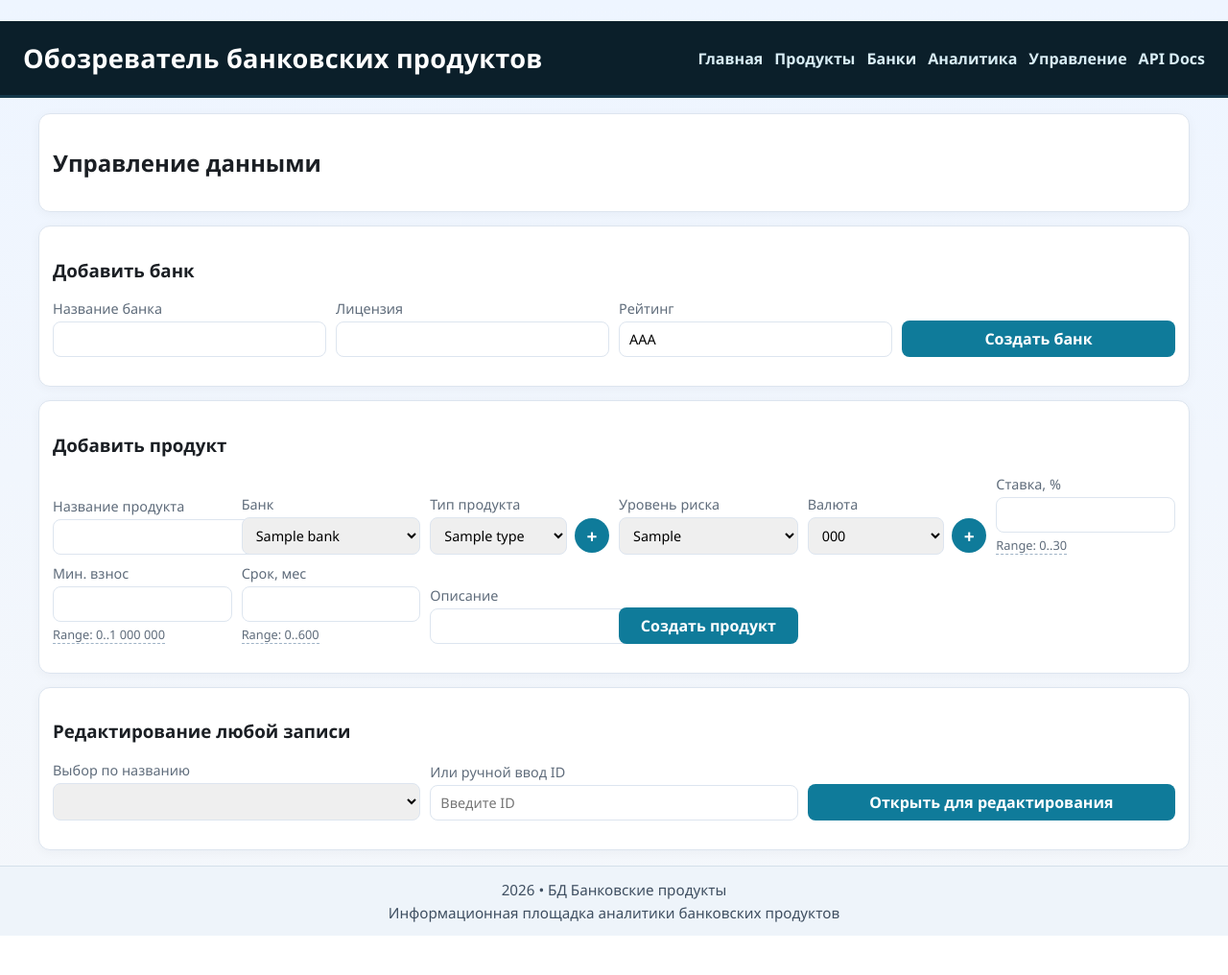
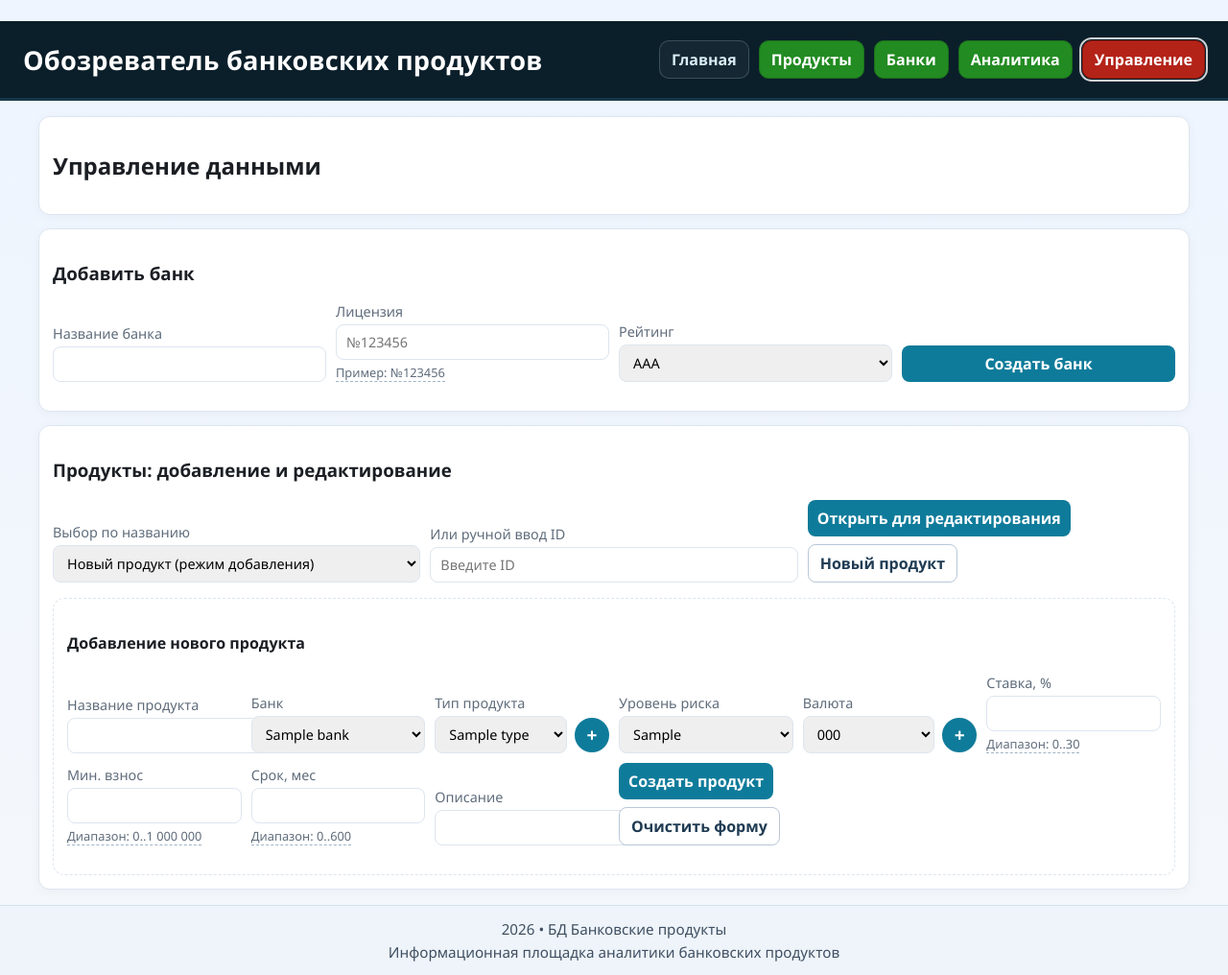
Before and after one commit to KMMoreplz/Database, a FastAPI app: page /manage in a window 1280 px wide. Shown: the whole page at 96% size. Before the commit the page ends 975 px from the top, so only its background shows below. Run offline with FastAPI, Linux system fonts and the light colour scheme; tables that the repository leaves empty hold one stand-in row (values such as "Sample post"); lists and menus that the app fills with data are empty; some libraries are stand-ins or nearby versions.

Commit message:
Правки 1

```diff
--- a/backend/app/main.py
+++ b/backend/app/main.py
@@ -43,6 +43,28 @@ DEPOSIT_MIN = 0.0
 DEPOSIT_MAX = 1_000_000.0
 TERM_MIN = 0
 TERM_MAX = 600
+DEFAULT_RATING_CHOICES = [
+    "AAA",
+    "AA+",
+    "AA",
+    "AA-",
+    "A+",
+    "A",
+    "A-",
+    "BBB+",
+    "BBB",
+    "BBB-",
+    "BB+",
+    "BB",
+    "BB-",
+    "B+",
+    "B",
+    "B-",
+    "CCC",
+    "CC",
+    "C",
+    "D",
+]
 
 
 def validate_product_limits(interest_rate: float, min_deposit: float, term_months: int):
@@ -820,6 +842,16 @@ def manage_page(
     types = db.execute(select(ProductType).order_by(ProductType.type_name)).scalars().all()
     risks = db.execute(select(RiskLevel).order_by(RiskLevel.id)).scalars().all()
     currencies = db.execute(select(Currency).order_by(Currency.currency_code)).scalars().all()
+    ratings_from_db = (
+        db.execute(select(Bank.rating).distinct().where(Bank.rating.is_not(None)).order_by(Bank.rating))
+        .scalars()
+        .all()
+    )
+    rating_choices: list[str] = []
+    for rating_value in [*DEFAULT_RATING_CHOICES, *ratings_from_db]:
+        clean_value = (rating_value or "").strip().upper()
+        if clean_value and clean_value not in rating_choices:
+            rating_choices.append(clean_value)
 
     product_options = (
         db.execute(
@@ -831,9 +863,6 @@ def manage_page(
         .all()
     )
     product_options = [row_to_dict(r) for r in product_options]
-
-    if not selected_product_id and product_options:
-        selected_product_id = int(product_options[0]["id"])
 
     selected_product = None
     if selected_product_id:
@@ -885,6 +914,7 @@ def manage_page(
             "types": types,
             "risks": risks,
             "currencies": currencies,
+            "rating_choices": rating_choices,
         },
     )
 
--- a/backend/app/static/style.css
+++ b/backend/app/static/style.css
@@ -6,6 +6,10 @@
   --line: #dde5ef;
   --accent: #0f7b9a;
   --danger: #b91c1c;
+  --tab-green: #228b22;
+  --tab-green-dark: #1b6f1b;
+  --tab-red: #b42318;
+  --tab-red-dark: #8d1b12;
 }
 
 * {
@@ -40,13 +44,38 @@ body {
 .topbar nav {
   display: flex;
   flex-wrap: wrap;
-  gap: 12px;
+  gap: 10px;
 }
 
-.topbar a {
+.nav-link {
   color: #d8edf5;
   text-decoration: none;
   font-weight: 700;
+  padding: 8px 12px;
+  border-radius: 10px;
+  border: 1px solid rgba(216, 237, 245, 0.2);
+  background: rgba(255, 255, 255, 0.04);
+}
+
+.nav-link:hover {
+  filter: brightness(1.05);
+}
+
+.nav-link.active {
+  outline: 2px solid rgba(255, 255, 255, 0.8);
+  outline-offset: 1px;
+}
+
+.nav-link.nav-green {
+  background: var(--tab-green);
+  border-color: var(--tab-green-dark);
+  color: #ffffff;
+}
+
+.nav-link.nav-admin {
+  background: var(--tab-red);
+  border-color: var(--tab-red-dark);
+  color: #ffffff;
 }
 
 main {
@@ -172,6 +201,28 @@ button {
   font-weight: 600;
 }
 
+.form-actions {
+  display: flex;
+  gap: 8px;
+  align-items: center;
+  flex-wrap: wrap;
+}
+
+.ghost-btn {
+  display: inline-flex;
+  align-items: center;
+  justify-content: center;
+  min-height: 36px;
+  padding: 8px 12px;
+  border-radius: 8px;
+  border: 1px solid #b8c7d8;
+  background: #ffffff;
+  color: #1f3b53;
+  text-decoration: none;
+  font-weight: 600;
+  cursor: pointer;
+}
+
 .inline-with-action {
   display: flex;
   gap: 8px;
@@ -207,6 +258,11 @@ button {
   display: flex;
   gap: 8px;
   justify-content: flex-end;
+}
+
+.warn {
+  color: #92400e;
+  font-weight: 600;
 }
 
 .danger-form {
--- a/backend/app/templates/banks.html
+++ b/backend/app/templates/banks.html
@@ -11,7 +11,10 @@
         {% endfor %}
       </select>
     </label>
-    <button type="submit">Искать</button>
+    <div class="form-actions">
+      <button type="submit">Искать</button>
+      <a class="ghost-btn" href="/banks">Очистить</a>
+    </div>
   </form>
 </section>
 
--- a/backend/app/templates/base.html
+++ b/backend/app/templates/base.html
@@ -9,13 +9,13 @@
 <body>
   <header class="topbar">
     <h1>{{ site_title }}</h1>
+    {% set current_path = request.url.path %}
     <nav>
-      <a href="/">Главная</a>
-      <a href="/products">Продукты</a>
-      <a href="/banks">Банки</a>
-      <a href="/analytics">Аналитика</a>
-      <a href="/manage">Управление</a>
-      <a href="/docs">API Docs</a>
+      <a class="nav-link {% if current_path == '/' %}active{% endif %}" href="/">Главная</a>
+      <a class="nav-link nav-green {% if current_path == '/products' %}active{% endif %}" href="/products">Продукты</a>
+      <a class="nav-link nav-green {% if current_path == '/banks' %}active{% endif %}" href="/banks">Банки</a>
+      <a class="nav-link nav-green {% if current_path == '/analytics' %}active{% endif %}" href="/analytics">Аналитика</a>
+      <a class="nav-link nav-admin {% if current_path == '/manage' %}active{% endif %}" id="manage-nav-link" href="/manage">Управление</a>
     </nav>
   </header>
 
@@ -27,5 +27,16 @@
     <div>{{ current_year }} • {{ footer_db_name }}</div>
     <div>{{ footer_site_desc }}</div>
   </footer>
+
+  <script>
+    document.addEventListener('DOMContentLoaded', function () {
+      const manageLink = document.getElementById('manage-nav-link');
+      if (!manageLink) return;
+
+      manageLink.addEventListener('click', function () {
+        alert('Вкладка "Управление" предназначена для администратора. Это учебная заглушка административного раздела.');
+      });
+    });
+  </script>
 </body>
 </html>
--- a/backend/app/templates/manage.html
+++ b/backend/app/templates/manage.html
@@ -13,89 +13,37 @@
     <label>Название банка
       <input name="bank_name" required />
     </label>
+
     <label>Лицензия
-      <input name="license_no" required />
+      <input
+        name="license_no"
+        required
+        pattern="№[0-9]{4,10}"
+        placeholder="№123456"
+        title="Формат: № и от 4 до 10 цифр"
+      />
+      <span class="field-note">Пример: №123456</span>
     </label>
+
     <label>Рейтинг
-      <input name="rating" value="AAA" required />
+      <select name="rating" required>
+        {% for item in rating_choices %}
+        <option value="{{ item }}">{{ item }}</option>
+        {% endfor %}
+      </select>
     </label>
+
     <button type="submit">Создать банк</button>
   </form>
 </section>
 
 <section class="card">
-  <h3>Добавить продукт</h3>
-  <form class="grid-form" method="post" action="/manage/products">
-    <label>Название продукта
-      <input name="product_title" required />
-    </label>
+  <h3>Продукты: добавление и редактирование</h3>
 
-    <label>Банк
-      <select name="bank_id" required>
-        {% for b in banks %}
-        <option value="{{ b.id }}">{{ b.bank_name }}</option>
-        {% endfor %}
-      </select>
-    </label>
-
-    <label>Тип продукта
-      <div class="inline-with-action">
-        <select name="type_id" required>
-          {% for t in types %}
-          <option value="{{ t.id }}">{{ t.type_name }}</option>
-          {% endfor %}
-        </select>
-        <button type="button" class="plus-btn" onclick="openDialog('typeDialog')">+</button>
-      </div>
-    </label>
-
-    <label>Уровень риска
-      <select name="risk_id" required>
-        {% for r in risks %}
-        <option value="{{ r.id }}">{{ r.category }}</option>
-        {% endfor %}
-      </select>
-    </label>
-
-    <label>Валюта
-      <div class="inline-with-action">
-        <select name="currency_id" required>
-          {% for c in currencies %}
-          <option value="{{ c.id }}">{{ c.currency_code }}</option>
-          {% endfor %}
-        </select>
-        <button type="button" class="plus-btn" onclick="openDialog('currencyDialog')">+</button>
-      </div>
-    </label>
-
-    <label>Ставка, %
-      <input name="interest_rate" type="number" min="0" max="30" step="0.01" title="Allowed range: 0..30" required />
-      <span class="field-note" title="Allowed range: 0..30">Range: 0..30</span>
-    </label>
-
-    <label>Мин. взнос
-      <input name="min_deposit" type="number" min="0" max="1000000" step="0.01" title="Allowed range: 0..1 000 000" required />
-      <span class="field-note" title="Allowed range: 0..1 000 000">Range: 0..1 000 000</span>
-    </label>
-
-    <label>Срок, мес
-      <input name="term_months" type="number" min="0" max="600" title="Allowed range: 0..600" required />
-      <span class="field-note" title="Allowed range: 0..600">Range: 0..600</span>
-    </label>
-
-    <label>Описание
-      <input name="description" />
-    </label>
-
-    <button type="submit">Создать продукт</button>
-  </form>
-</section>
-
-<section class="card">
-  <h3>Редактирование любой записи</h3>
   <form class="grid-form" method="get" action="/manage">
     <label>Выбор по названию
       <select name="selected_product_id">
+        <option value="">Новый продукт (режим добавления)</option>
         {% for p in product_options %}
         <option value="{{ p.id }}" {% if selected_product_id == p.id %}selected{% endif %}>
           {{ p.product_title }} ({{ p.bank_name }}) [ID={{ p.id }}]
@@ -108,82 +56,115 @@
       <input name="selected_product_id_manual" type="number" min="1" placeholder="Введите ID" />
     </label>
 
+    <div class="form-actions">
       <button type="submit">Открыть для редактирования</button>
+      <a class="ghost-btn" href="/manage">Новый продукт</a>
+    </div>
   </form>
 
+  {% if selected_product_id and not selected_product %}
+    <p class="warn">Запись с выбранным ID не найдена. Переключен режим добавления нового продукта.</p>
+  {% endif %}
+
+  <div class="card inner-card">
+    <h4>
       {% if selected_product %}
-  <div class="card inner-card">
-    <h4>Редактирование: {{ selected_product.product_title }} (ID={{ selected_product.id }})</h4>
+      Редактирование: {{ selected_product.product_title }} (ID={{ selected_product.id }})
+      {% else %}
+      Добавление нового продукта
+      {% endif %}
+    </h4>
 
-    <form class="grid-form" method="post" action="/manage/products/{{ selected_product.id }}/full">
+    <form
+      class="grid-form"
+      method="post"
+      id="product-form"
+      action="{% if selected_product %}/manage/products/{{ selected_product.id }}/full{% else %}/manage/products{% endif %}"
+    >
       <label>Название продукта
-        <input name="product_title" value="{{ selected_product.product_title }}" required />
+        <input name="product_title" value="{{ selected_product.product_title if selected_product else '' }}" required />
       </label>
 
       <label>Банк
         <select name="bank_id" required>
           {% for b in banks %}
-          <option value="{{ b.id }}" {% if selected_product.bank_id == b.id %}selected{% endif %}>{{ b.bank_name }}</option>
+          <option value="{{ b.id }}" {% if selected_product and selected_product.bank_id == b.id %}selected{% endif %}>{{ b.bank_name }}</option>
           {% endfor %}
         </select>
       </label>
 
       <label>Тип продукта
+        <div class="inline-with-action">
           <select name="type_id" required>
             {% for t in types %}
-          <option value="{{ t.id }}" {% if selected_product.type_id == t.id %}selected{% endif %}>{{ t.type_name }}</option>
+            <option value="{{ t.id }}" {% if selected_product and selected_product.type_id == t.id %}selected{% endif %}>{{ t.type_name }}</option>
             {% endfor %}
           </select>
+          <button type="button" class="plus-btn" onclick="openDialog('typeDialog')">+</button>
+        </div>
       </label>
 
       <label>Уровень риска
         <select name="risk_id" required>
           {% for r in risks %}
-          <option value="{{ r.id }}" {% if selected_product.risk_id == r.id %}selected{% endif %}>{{ r.category }}</option>
+          <option value="{{ r.id }}" {% if selected_product and selected_product.risk_id == r.id %}selected{% endif %}>{{ r.category }}</option>
           {% endfor %}
         </select>
       </label>
 
       <label>Валюта
+        <div class="inline-with-action">
           <select name="currency_id" required>
             {% for c in currencies %}
-          <option value="{{ c.id }}" {% if selected_product.currency_id == c.id %}selected{% endif %}>{{ c.currency_code }}</option>
+            <option value="{{ c.id }}" {% if selected_product and selected_product.currency_id == c.id %}selected{% endif %}>{{ c.currency_code }}</option>
             {% endfor %}
           </select>
+          <button type="button" class="plus-btn" onclick="openDialog('currencyDialog')">+</button>
+        </div>
       </label>
 
       <label>Ставка, %
-        <input name="interest_rate" type="number" min="0" max="30" step="0.01" title="Allowed range: 0..30" value="{{ selected_product.interest_rate }}" required />
-        <span class="field-note" title="Allowed range: 0..30">Range: 0..30</span>
+        <input name="interest_rate" type="number" min="0" max="30" step="0.01" title="Допустимый диапазон: 0..30" value="{{ selected_product.interest_rate if selected_product else '' }}" required />
+        <span class="field-note" title="Допустимый диапазон: 0..30">Диапазон: 0..30</span>
       </label>
 
       <label>Мин. взнос
-        <input name="min_deposit" type="number" min="0" max="1000000" step="0.01" title="Allowed range: 0..1 000 000" value="{{ selected_product.min_deposit }}" required />
-        <span class="field-note" title="Allowed range: 0..1 000 000">Range: 0..1 000 000</span>
+        <input name="min_deposit" type="number" min="0" max="1000000" step="0.01" title="Допустимый диапазон: 0..1 000 000" value="{{ selected_product.min_deposit if selected_product else '' }}" required />
+        <span class="field-note" title="Допустимый диапазон: 0..1 000 000">Диапазон: 0..1 000 000</span>
       </label>
 
       <label>Срок, мес
-        <input name="term_months" type="number" min="0" max="600" title="Allowed range: 0..600" value="{{ selected_product.term_months }}" required />
-        <span class="field-note" title="Allowed range: 0..600">Range: 0..600</span>
+        <input name="term_months" type="number" min="0" max="600" title="Допустимый диапазон: 0..600" value="{{ selected_product.term_months if selected_product else '' }}" required />
+        <span class="field-note" title="Допустимый диапазон: 0..600">Диапазон: 0..600</span>
       </label>
 
       <label>Описание
-        <input name="description" value="{{ selected_product.description if selected_product.description else '' }}" />
+        <input name="description" value="{{ selected_product.description if selected_product and selected_product.description else '' }}" />
       </label>
 
+      {% if selected_product %}
       <label class="checkbox-label">
         <input name="is_active" type="checkbox" {% if selected_product.is_active %}checked{% endif %} />
         Активный продукт
       </label>
+      {% endif %}
 
-      <button type="submit">Сохранить все изменения</button>
+      <div class="form-actions">
+        <button type="submit">{% if selected_product %}Сохранить изменения{% else %}Создать продукт{% endif %}</button>
+        {% if selected_product %}
+          <a class="ghost-btn" href="/manage">Перейти к добавлению</a>
+        {% else %}
+          <button type="button" class="ghost-btn" id="clear-product-draft">Очистить форму</button>
+        {% endif %}
+      </div>
     </form>
 
+    {% if selected_product %}
     <form method="post" action="/manage/products/{{ selected_product.id }}/delete" class="danger-form" onsubmit="return confirm('Удалить запись безвозвратно?');">
       <button type="submit" class="danger-btn">Удалить запись</button>
     </form>
+    {% endif %}
   </div>
-  {% endif %}
 </section>
 
 <dialog id="typeDialog" class="mini-dialog">
@@ -217,9 +198,79 @@
     const dialog = document.getElementById(id);
     if (dialog) dialog.showModal();
   }
+
   function closeDialog(id) {
     const dialog = document.getElementById(id);
     if (dialog) dialog.close();
   }
+
+  (function () {
+    const form = document.getElementById('product-form');
+    if (!form) return;
+
+    const isEditMode = {{ 'true' if selected_product else 'false' }};
+    const storageKey = 'manage_product_draft_v1';
+    const trackedNames = [
+      'product_title',
+      'bank_id',
+      'type_id',
+      'risk_id',
+      'currency_id',
+      'interest_rate',
+      'min_deposit',
+      'term_months',
+      'description'
+    ];
+
+    function saveDraft() {
+      if (isEditMode) return;
+      const payload = {};
+      trackedNames.forEach((name) => {
+        const element = form.elements.namedItem(name);
+        if (element) payload[name] = element.value;
+      });
+      localStorage.setItem(storageKey, JSON.stringify(payload));
+    }
+
+    function restoreDraft() {
+      if (isEditMode) {
+        return;
+      }
+
+      const raw = localStorage.getItem(storageKey);
+      if (!raw) return;
+
+      try {
+        const payload = JSON.parse(raw);
+        trackedNames.forEach((name) => {
+          if (!(name in payload)) return;
+          const element = form.elements.namedItem(name);
+          if (!element) return;
+          element.value = payload[name];
+        });
+      } catch (error) {
+        localStorage.removeItem(storageKey);
+      }
+    }
+
+    const clearDraftButton = document.getElementById('clear-product-draft');
+    if (clearDraftButton) {
+      clearDraftButton.addEventListener('click', function () {
+        localStorage.removeItem(storageKey);
+        form.reset();
+      });
+    }
+
+    form.addEventListener('input', saveDraft);
+    form.addEventListener('change', saveDraft);
+
+    form.addEventListener('submit', function () {
+      if (!isEditMode) {
+        localStorage.removeItem(storageKey);
+      }
+    });
+
+    restoreDraft();
+  })();
 </script>
 {% endblock %}
--- a/backend/app/templates/products.html
+++ b/backend/app/templates/products.html
@@ -30,7 +30,10 @@
       </select>
     </label>
 
-    <button type="submit">Искать</button>
+    <div class="form-actions">
+      <button type="submit">Искать</button>
+      <a class="ghost-btn" href="/products">Очистить</a>
+    </div>
   </form>
 </section>
 
--- a/docker-compose.yml
+++ b/docker-compose.yml
@@ -6,7 +6,6 @@ services:
       POSTGRES_DB: banklab
       POSTGRES_USER: bankuser
       POSTGRES_PASSWORD: bankpass
-    ports:
     volumes:
       - postgres_data:/var/lib/postgresql/data
       - ./db/01_schema.sql:/docker-entrypoint-initdb.d/01_schema.sql:ro
```
Lines whose indentation alone changed are shown as unchanged.
